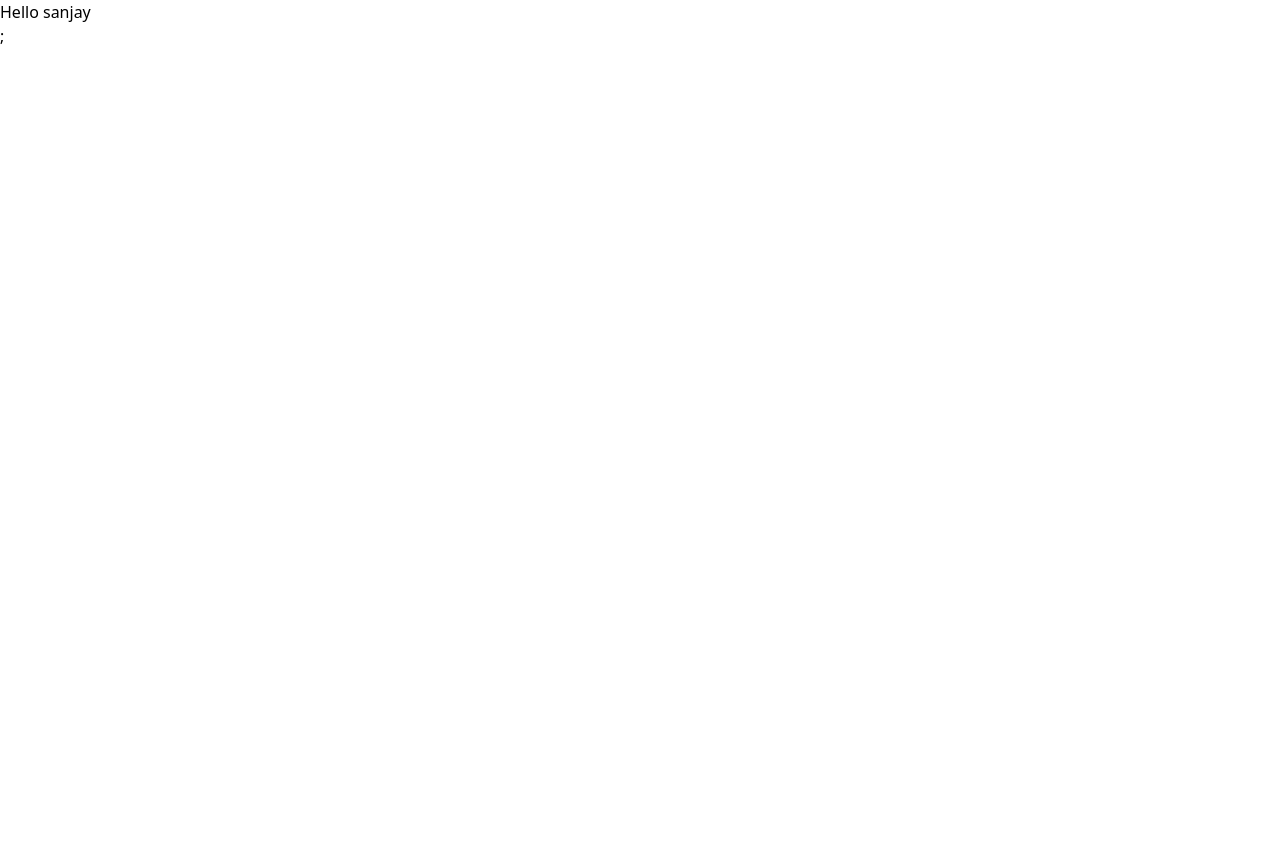
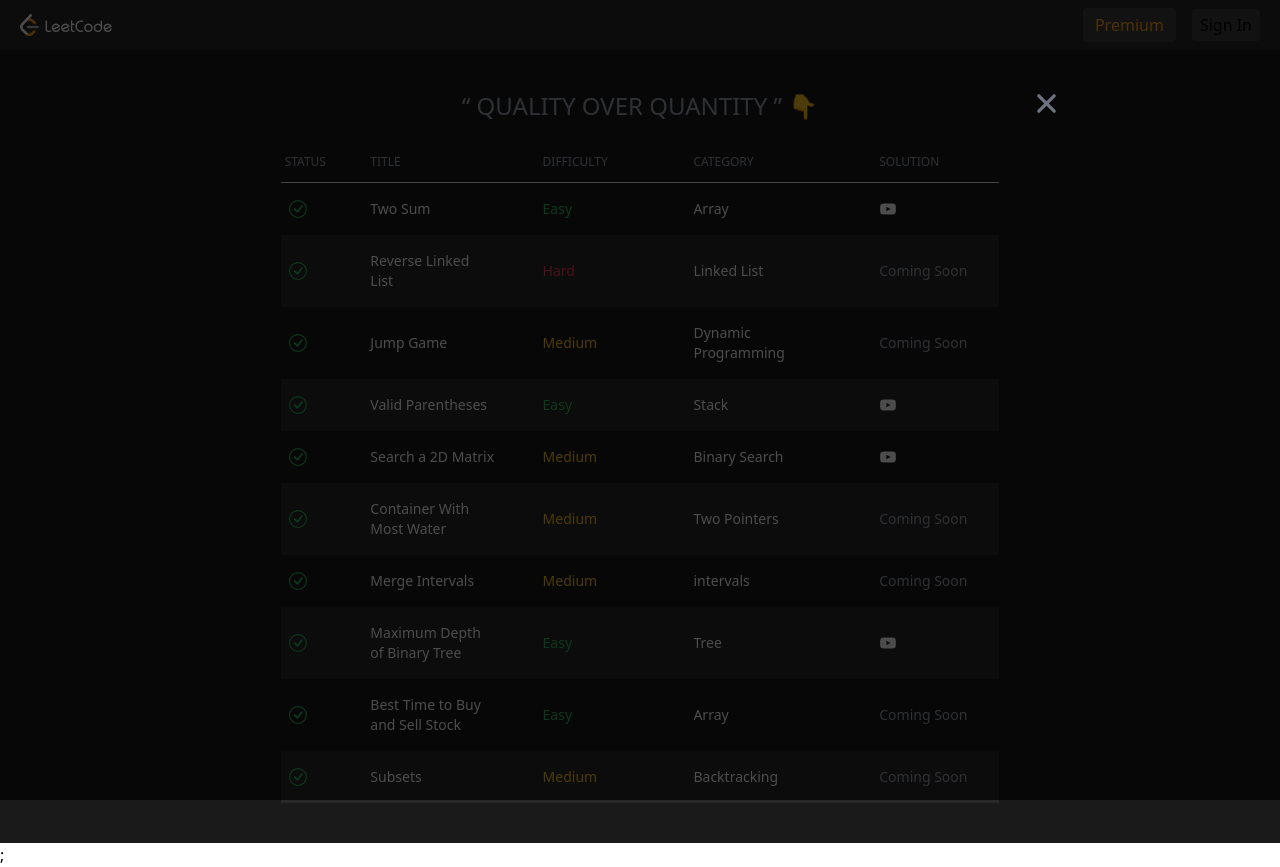
Before and after one commit to sanjay-lgtm/leetcode-clone, a Next.js app: page / in a window 1280 px wide. Before the commit the page ends 800 px from the top, so only its background shows below. Built offline with nearby package versions, Linux system fonts and the light colour scheme.

Commit message:
create home page

```diff
--- a/package.json
+++ b/package.json
@@ -16,6 +16,7 @@
     "react-firebase-hooks": "^5.1.1",
     "react-icons": "^5.2.1",
     "react-toastify": "^10.0.5",
+    "react-youtube": "^10.1.0",
     "recoil": "^0.7.7"
   },
   "devDependencies": {
--- /dev/null
+++ b/src/component/TopBar/TopBar.tsx
@@ -0,0 +1,37 @@
+import Link from "next/link";
+import React from "react";
+
+type TopBarProps = {};
+
+const TopBar: React.FC<TopBarProps> = () => {
+  return (
+    <nav className="relative flex h-[50px] w-full shrink-0 items-center px-5 bg-dark-layer-1 text-dark-gray-2">
+      <div
+        className={`flex w-full items-center justify-between min-w-[1200px] mx-auto`}
+      >
+        <Link href="/" className="h-[22px] flex-1">
+          <img src="/logo-full.png" alt="logo" className="h-full" />
+        </Link>
+
+        <div className="flex items-center space-x-4 flex-1 justify-end">
+          <div>
+            <a
+              href=""
+              target="_blank"
+              rel="norferrer"
+              className="bg-dark-fill-3 py-1.5 px-3 cursor-pointer rounded text-brand-orange hover:bg-dark-fill-2"
+            >
+              Premium
+            </a>
+          </div>
+          <Link href="/auth">
+            <button className="bg-dark-fill-3 py-1 px-2 cursor-pointer rounded">
+              Sign In
+            </button>
+          </Link>
+        </div>
+      </div>
+    </nav>
+  );
+};
+export default TopBar;
--- /dev/null
+++ b/src/component/problemsTable/ProblemsTable.tsx
@@ -0,0 +1,81 @@
+import React from "react";
+import { problems } from "../../mocproblems/problems";
+import { BsCheckCircle } from "react-icons/bs";
+import Link from "next/link";
+import { AiFillYoutube } from "react-icons/ai";
+import { IoClose } from "react-icons/io5";
+import YouTube from "react-youtube";
+
+type ProblemsTableProps = {};
+
+const ProblemsTable: React.FC<ProblemsTableProps> = () => {
+  return (
+    <>
+      <tbody className="text-white">
+        {problems.map((doc, idx) => {
+          const difficulyColor =
+            doc.difficulty === "Easy"
+              ? "text-dark-green-s"
+              : doc.difficulty === "Medium"
+              ? "text-dark-yellow"
+              : "text-dark-pink";
+          return (
+            <tr
+              className={`${idx % 2 == 1 ? "bg-dark-layer-1" : ""}`}
+              key={doc.id}
+            >
+              <th className="px-2 py-4 font-medium whitespace-nowrap text-dark-green-s">
+                <BsCheckCircle fontSize={"18"} width="18" />
+              </th>
+              <td className="px-6 py-4">
+                <Link
+                  className="hover:text-blue-500 cursor-pointer"
+                  href={`/problems/${doc.id}`}
+                >
+                  {doc.title}
+                </Link>
+              </td>
+              <td className={`px-6 py-4 ${difficulyColor}`}>
+                {doc.difficulty}
+              </td>
+              <td className={`px-6 py-4`}>{doc.category}</td>
+              <td className={`px-6 py-4`}>
+                {doc.videoId ? (
+                  <AiFillYoutube
+                    fontSize={"18"}
+                    className="cursor-pointer hover:text-red-600"
+                  />
+                ) : (
+                  <p className="text-gray-400">Coming Soon</p>
+                )}
+              </td>
+            </tr>
+          );
+        })}
+      </tbody>
+      <tfoot className="fixed top-0 left-0 h-screen w-screen flex items-center justify-center">
+        <div
+          className="bg-black z-10 opacity-70 top-0 left-0 w-screen h-screen absolute"
+          //onClick={closeModal}
+        ></div>
+        <div className="w-full z-50 h-full px-6 relative max-w-4xl">
+          <div className="w-full h-full flex items-center justify-center relative">
+            <div className="w-full relative">
+              <IoClose
+                fontSize={"35"}
+                className="cursor-pointer absolute -top-16 right-0"
+                //onClick={closeModal}
+              />
+              <YouTube
+                videoId={"8-k1C6ehKuw"}
+                loading="lazy"
+                iframeClassName="w-full min-h-[500px]"
+              />
+            </div>
+          </div>
+        </div>
+      </tfoot>
+    </>
+  );
+};
+export default ProblemsTable;
--- /dev/null
+++ b/src/mocproblems/problems.ts
@@ -0,0 +1,91 @@
+export type Problem = {
+	id: string;
+	title: string;
+	difficulty: string;
+	category: string;
+	order: number;
+	videoId?: string;
+};
+
+export const problems: Problem[] = [
+	{
+		id: "two-sum",
+		title: "Two Sum",
+		difficulty: "Easy",
+		category: "Array",
+		order: 1,
+		videoId: "8-k1C6ehKuw",
+	},
+	{
+		id: "reverse-linked-list",
+		title: "Reverse Linked List",
+		difficulty: "Hard",
+		category: "Linked List",
+		order: 2,
+		videoId: "",
+	},
+	{
+		id: "jump-game",
+		title: "Jump Game",
+		difficulty: "Medium",
+		category: "Dynamic Programming",
+		order: 3,
+		videoId: "",
+	},
+	{
+		id: "valid-parentheses",
+		title: "Valid Parentheses",
+		difficulty: "Easy",
+		category: "Stack",
+		order: 4,
+		videoId: "xty7fr-k0TU",
+	},
+	{
+		id: "search-a-2d-matrix",
+		title: "Search a 2D Matrix",
+		difficulty: "Medium",
+		category: "Binary Search",
+		order: 5,
+		videoId: "ZfFl4torNg4",
+	},
+	{
+		id: "container-with-most-water",
+		title: "Container With Most Water",
+		difficulty: "Medium",
+		category: "Two Pointers",
+		order: 6,
+		videoId: "",
+	},
+	{
+		id: "merge-intervals",
+		title: "Merge Intervals",
+		difficulty: "Medium",
+		category: "intervals",
+		order: 7,
+		videoId: "",
+	},
+	{
+		id: "maximum-depth-of-binary-tree",
+		title: "Maximum Depth of Binary Tree",
+		difficulty: "Easy",
+		category: "Tree",
+		order: 8,
+		videoId: "4qYTqOiRMoM",
+	},
+	{
+		id: "best-time-to-buy-and-sell-stock",
+		title: "Best Time to Buy and Sell Stock",
+		difficulty: "Easy",
+		category: "Array",
+		order: 9,
+		videoId: "",
+	},
+	{
+		id: "subsets",
+		title: "Subsets",
+		difficulty: "Medium",
+		category: "Backtracking",
+		order: 10,
+		videoId: "",
+	},
+];
--- a/src/pages/index.tsx
+++ b/src/pages/index.tsx
@@ -2,16 +2,75 @@
 import Image from "next/image";
 import { Inter } from "next/font/google";
 import styles from "@/styles/Home.module.css";
+import TopBar from "@/component/TopBar/TopBar";
+import { useState } from "react";
+import ProblemsTable from "@/component/problemsTable/ProblemsTable";
 
 const inter = Inter({ subsets: ["latin"] });
 
 export default function Home() {
+  // const [loadingProblems, setLoadingProblems] = useState(true);
+	// const hasMounted = useHasMounted();
+
+	// if (!hasMounted) return null;
   return (
     <>
+    <main className='bg-dark-layer-2 min-h-screen'>
+      <TopBar />
+      <h1
+        className='text-2xl text-center text-gray-400 dark:text-gray-400 font-medium
+        uppercase mt-10 mb-5'
+      >
+        &ldquo; QUALITY OVER QUANTITY &rdquo; 👇
+      </h1>
+      <div className='relative overflow-x-auto mx-auto px-6 pb-10'>
+        {/* {loadingProblems && (
+          <div className='max-w-[1200px] mx-auto sm:w-7/12 w-full animate-pulse'>
+            {[...Array(10)].map((_, idx) => (
+              <LoadingSkeleton key={idx} />
+            ))}
+          </div>
+        )} */}
+        <table className='text-sm text-left text-gray-500 dark:text-gray-400 sm:w-7/12 w-full max-w-[1200px] mx-auto'>
+          {/* {!loadingProblems && ( */}
+            <thead className='text-xs text-gray-400 uppercase dark:text-gray-400 border-b '>
+              <tr>
+                <th scope='col' className='px-1 py-3 w-0 font-medium'>
+                  Status
+                </th>
+                <th scope='col' className='px-6 py-3 w-0 font-medium'>
+                  Title
+                </th>
+                <th scope='col' className='px-6 py-3 w-0 font-medium'>
+                  Difficulty
+                </th>
 
-     <main>
-      <h1>Hello sanjay</h1>
-     </main>
-    </>
+                <th scope='col' className='px-6 py-3 w-0 font-medium'>
+                  Category
+                </th>
+                <th scope='col' className='px-6 py-3 w-0 font-medium'>
+                  Solution
+                </th>
+              </tr>
+            </thead>
+            <ProblemsTable/>
+          {/* )} */}
+          {/* <ProblemsTable setLoadingProblems={setLoadingProblems} /> */}
+        </table>
+      </div>
+    </main>
+  </>
   );
 }
+
+const LoadingSkeleton = () => {
+	return (
+		<div className='flex items-center space-x-12 mt-4 px-6'>
+			<div className='w-6 h-6 shrink-0 rounded-full bg-dark-layer-1'></div>
+			<div className='h-4 sm:w-52  w-32  rounded-full bg-dark-layer-1'></div>
+			<div className='h-4 sm:w-52  w-32 rounded-full bg-dark-layer-1'></div>
+			<div className='h-4 sm:w-52 w-32 rounded-full bg-dark-layer-1'></div>
+			<span className='sr-only'>Loading...</span>
+		</div>
+	);
+};
```
Also changed, not shown: 1 other file (tests, documents, lock files or other folders).
